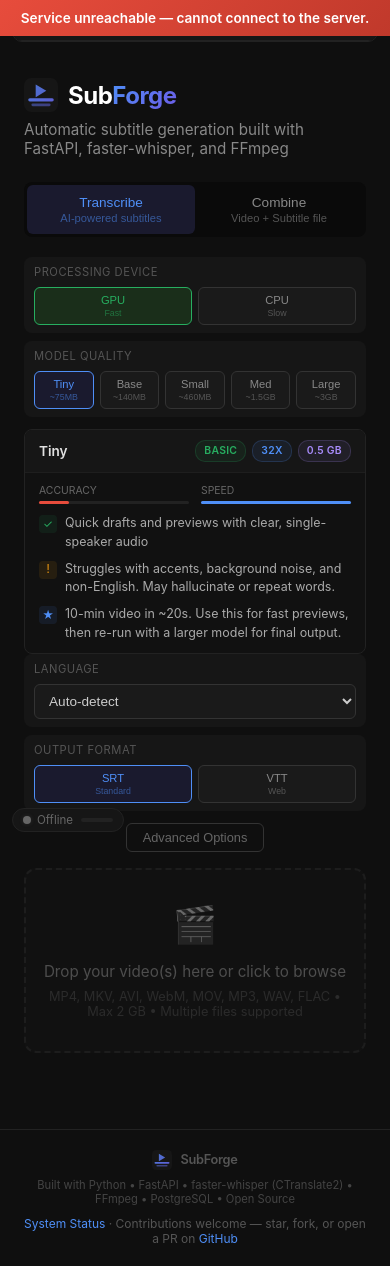
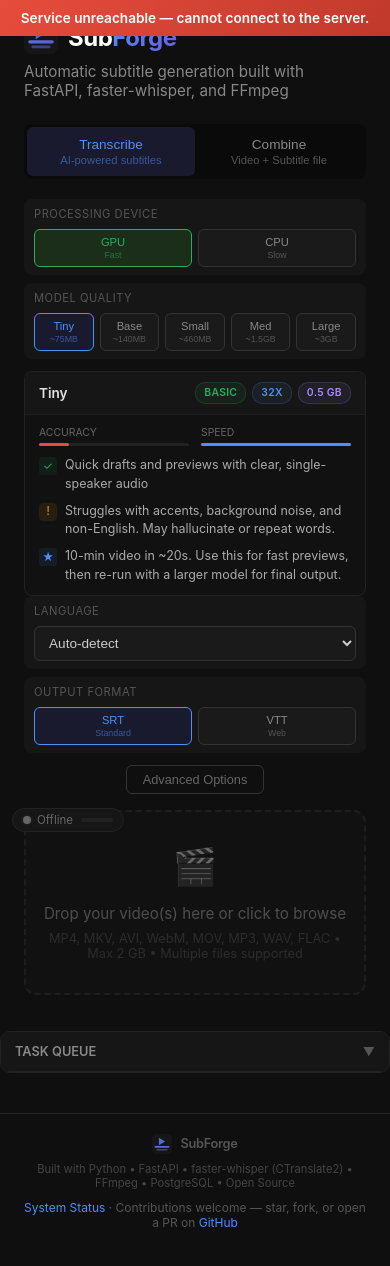
Before and after one commit to volehuy1998/subtitle-generator, a Python web app: template templates/index.html in a window 390 px wide. After the commit the page ends 1227 px from the top, so only its background shows below. Run offline with Jinja, Linux system fonts and the light colour scheme; the template is opened without the code that fills it, so the values that code supplies are empty.

Commit message:
Fix pause timer bug, paused state reconnection, and center layout with fixed Task Queue
- Stop step timer on pause and resume from accumulated time (not zero)
- Handle 'paused' status in handleProgressData for proper session reconnection
- Center main content and footer independently (max-width: 700px)
- Make Task Queue panel fixed on screen (top-right) with scrollable body
- On mobile (<1000px), Task Queue collapses to static flow

Co-Authored-By: Claude Opus 4.6 <noreply@anthropic.com>

```diff
--- a/templates/index.html
+++ b/templates/index.html
@@ -19,11 +19,10 @@
             min-height: 100vh; display: flex; flex-direction: column; align-items: center;
         }
         .page-layout {
-            display: flex; align-items: flex-start; justify-content: center;
-            gap: 16px; width: 100%; max-width: 1040px; padding: 0 12px;
+            width: 100%; max-width: 700px; padding: 0 12px;
             flex: 1;
         }
-        .container { max-width: 700px; width: 100%; padding: 40px 24px; flex-shrink: 0; }
+        .container { width: 100%; padding: 40px 24px; }
         .brand-header { display: flex; align-items: center; gap: 14px; margin-bottom: 8px; }
         .brand-logo { width: 44px; height: 44px; flex-shrink: 0; }
         .brand-wordmark { display: flex; flex-direction: column; }
@@ -511,10 +510,10 @@
         /* S2-6: Task queue panel */
         /* Task Queue — sidebar next to main content */
         .task-queue-panel {
-            display: block; width: 260px; flex-shrink: 0;
+            position: fixed; top: 20px; right: 20px; width: 260px;
             background: #111; border: 1px solid #222; border-radius: 10px;
-            overflow: hidden; position: sticky; top: 20px; align-self: flex-start;
-            margin-top: 40px;
+            overflow: hidden; z-index: 100;
+            display: flex; flex-direction: column; max-height: calc(100vh - 40px);
         }
         .tq-header {
             display: flex; justify-content: space-between; align-items: center;
@@ -523,7 +522,7 @@
         }
         .tq-title { font-size: 0.8rem; color: #888; font-weight: 600; text-transform: uppercase; }
         .tq-toggle { font-size: 0.75rem; color: #555; transition: transform 0.3s; }
-        .tq-body { max-height: 60vh; overflow-y: auto; }
+        .tq-body { flex: 1; overflow-y: auto; }
         .tq-item {
             display: flex; align-items: center; gap: 10px; padding: 8px 14px;
             border-bottom: 1px solid #1a1a1a; font-size: 0.8rem;
@@ -579,8 +578,8 @@
 
         /* S2-4: Mobile responsive */
         @media (max-width: 1000px) {
-            .page-layout { flex-direction: column; align-items: center; }
-            .task-queue-panel { width: 100%; max-width: 700px; position: static; margin-top: 0; order: -1; }
+            .task-queue-panel { position: static; width: 100%; max-width: 700px;
+                margin: 0 auto; max-height: none; }
         }
         @media (max-width: 600px) {
             body { align-items: flex-start; }
@@ -1129,9 +1128,12 @@
             <div class="cancelled-text">Task was cancelled.</div>
             <button class="new-btn" onclick="resetUI()">Try again</button>
         </div>
+
     </div>
 
-    <!-- Task Queue — sidebar -->
+    </div><!-- /.page-layout -->
+
+    <!-- Task Queue — fixed sidebar -->
     <div class="task-queue-panel" id="taskQueuePanel">
         <div class="tq-header" onclick="toggleTaskQueue()">
             <span class="tq-title">Task Queue</span>
@@ -1139,7 +1141,6 @@
         </div>
         <div class="tq-body" id="tqBody"></div>
     </div>
-    </div><!-- /.page-layout -->
 
     <footer class="site-footer">
         <div class="footer-brand">
@@ -1194,6 +1195,7 @@
         let stepStartedAt = null;
         let activeStepIndex = -1;
         let completedTimings = {}; // {upload: 2.3, extract: 5.1, ...}
+        let pausedElapsed = 0; // accumulated elapsed seconds across pause/resume cycles
 
         function formatStepDuration(sec) {
             if (sec < 10) return sec.toFixed(1) + 's';
@@ -1202,18 +1204,29 @@
             return m + 'm ' + s + 's';
         }
 
-        function startStepTimer(stepIdx) {
-            stopStepTimer();
+        function startStepTimer(stepIdx, resumeFromPaused) {
+            stopStepTimer(true); // silent stop (don't reset pausedElapsed)
+            if (!resumeFromPaused) pausedElapsed = 0;
             activeStepIndex = stepIdx;
             stepStartedAt = Date.now();
             stepTimerInterval = setInterval(function() {
-                var elapsed = (Date.now() - stepStartedAt) / 1000;
+                var elapsed = pausedElapsed + (Date.now() - stepStartedAt) / 1000;
                 if (stepTimeEls[stepIdx]) stepTimeEls[stepIdx].textContent = formatStepDuration(elapsed) + '...';
             }, 100);
         }
 
-        function stopStepTimer() {
-            if (stepTimerInterval) { clearInterval(stepTimerInterval); stepTimerInterval = null; }
+        function stopStepTimer(silent) {
+            if (stepTimerInterval) {
+                // Accumulate elapsed time so resume can continue from here
+                if (stepStartedAt) pausedElapsed += (Date.now() - stepStartedAt) / 1000;
+                clearInterval(stepTimerInterval);
+                stepTimerInterval = null;
+                // Freeze display with current value (no trailing "...")
+                if (activeStepIndex >= 0 && stepTimeEls[activeStepIndex]) {
+                    stepTimeEls[activeStepIndex].textContent = formatStepDuration(pausedElapsed);
+                }
+            }
+            if (!silent) pausedElapsed = 0;
             activeStepIndex = -1;
         }
 
@@ -1729,6 +1742,7 @@
                 statusText.className = 'status-text paused';
                 statusText.textContent = data.message || 'Paused';
                 isPaused = true;
+                stopStepTimer(true);
                 pauseBtn.textContent = 'Resume';
                 pauseBtn.className = 'ctrl-btn btn-resume';
             });
@@ -1736,6 +1750,7 @@
             eventSource.addEventListener('resumed', e => {
                 onSSEData();
                 isPaused = false;
+                startStepTimer(2, true);
                 pauseBtn.textContent = 'Pause';
                 pauseBtn.className = 'ctrl-btn btn-pause';
                 progressBar.className = 'progress-bar active';
@@ -1800,6 +1815,17 @@
                     pauseBtn.textContent = 'Pause'; pauseBtn.className = 'ctrl-btn btn-pause';
                     progressBar.className = 'progress-bar active';
                 }
+            } else if (status === 'paused') {
+                setStep(2, true);
+                progressLabel.textContent = 'Paused';
+                progressPercent.style.color = '#f39c12';
+                progressBar.className = 'progress-bar paused';
+                statusText.className = 'status-text paused';
+                statusText.textContent = data.message || 'Paused';
+                isPaused = true;
+                stopStepTimer(true);
+                controls.style.display = 'flex'; pauseBtn.style.display = 'inline-block';
+                pauseBtn.textContent = 'Resume'; pauseBtn.className = 'ctrl-btn btn-resume';
             } else if (status === 'writing') {
                 setStep(3); startStepTimer(3); progressLabel.textContent = 'Generating subtitles...'; controls.style.display = 'none';
             }
```
